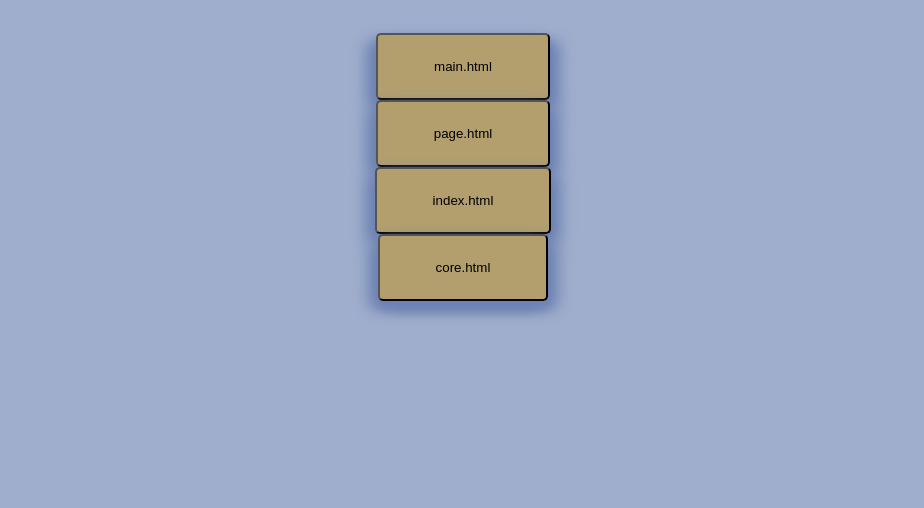
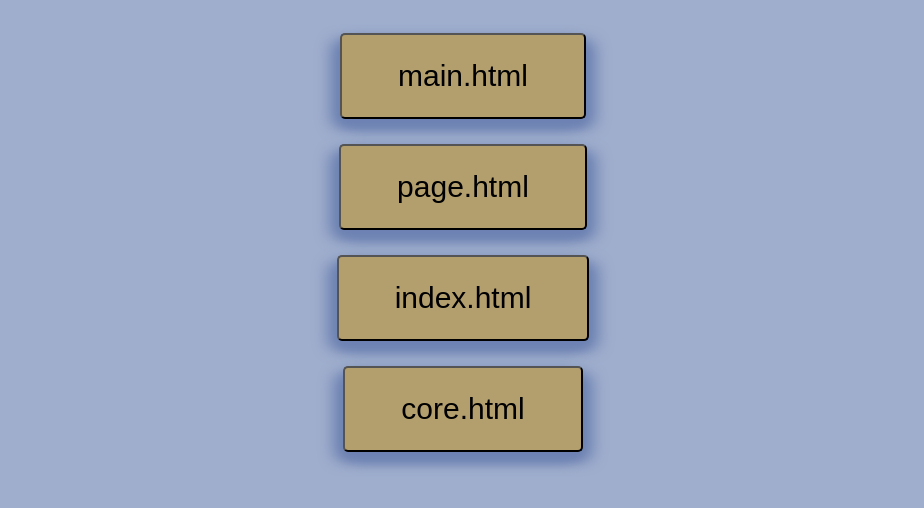
Before and after one commit to mkidee/Code-Quiz, a plain HTML site: page index.html in a window 1280 px wide. Both pictures are taken after a click on the button "Start". Shown: the part 220-728 px from the top of the page, without its empty margins (177-1101 px from the left). Drawn offline with Linux system fonts and the light colour scheme.

Commit message:
slight style changes to the buttons

```diff
--- a/assets/styles.css
+++ b/assets/styles.css
@@ -80,8 +80,10 @@ main{
 }
 
 .solution{
-    margin-left:15px;
-    margin-right:15px;
+    font-family: Arial, Helvetica, sans-serif;
+    font-size: 30px;
+    min-width: 25%;
+    margin-bottom: 25px;
     padding:3vh 7vh;
     border-radius: 5px;
     border-width: 2px;
```
